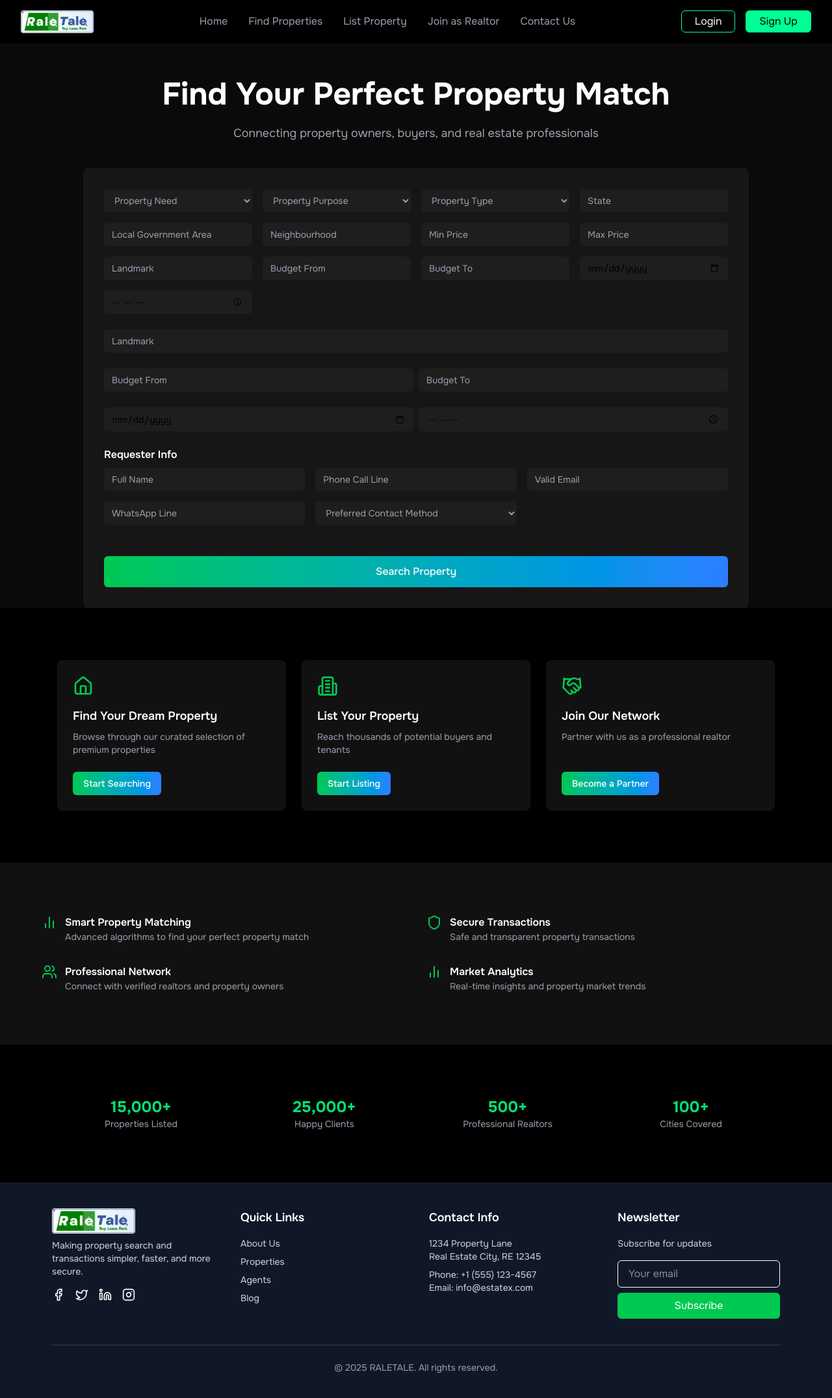
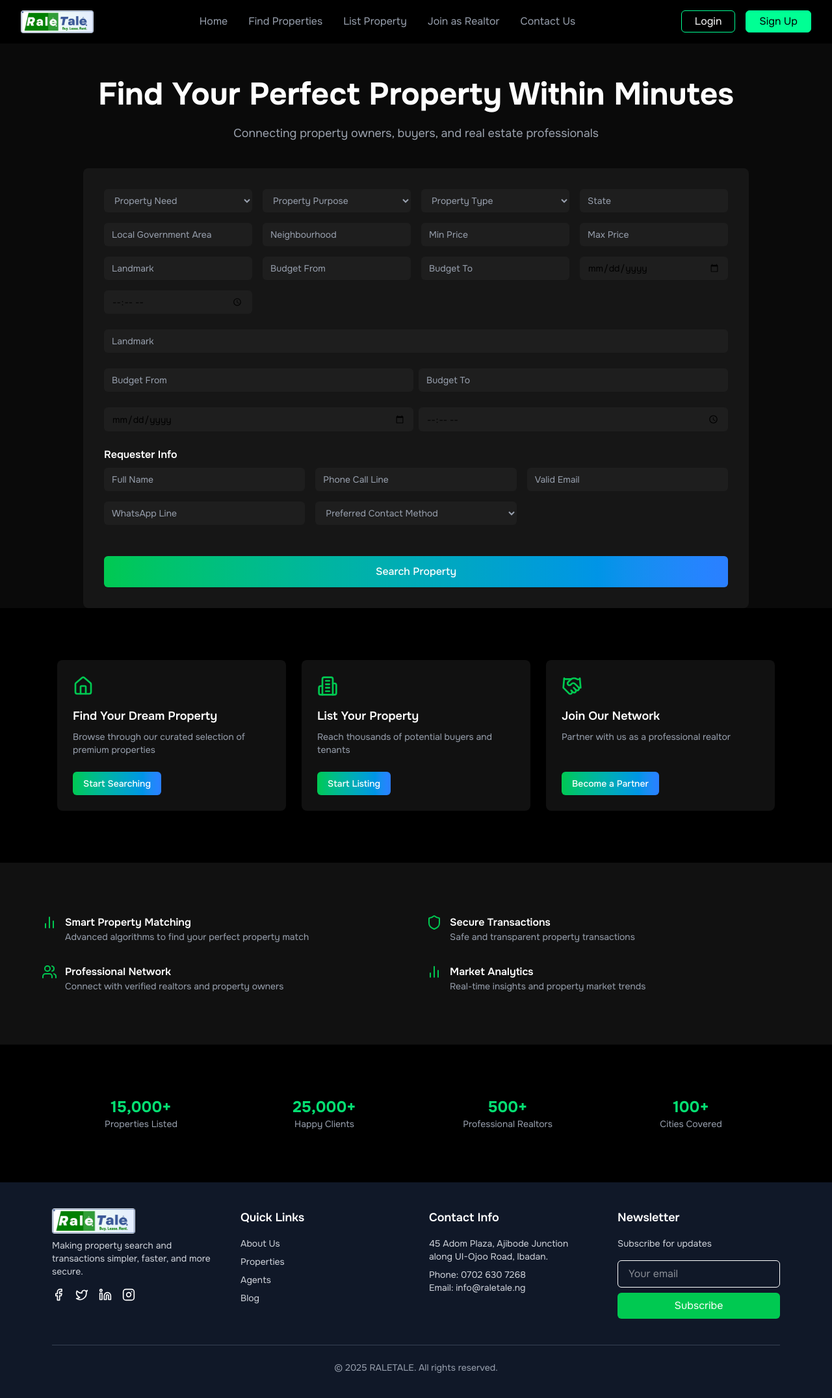
Before and after one commit to Yemipidan-org/rale_tale_frontend, a React (Vite) app: page / in a window 1280 px wide. Shown: the top 2152 px of the page at 65% size. Built offline with nearby package versions, Linux system fonts and the light colour scheme.

Commit message:
some other updates

```diff
--- a/src/components/footer.jsx
+++ b/src/components/footer.jsx
@@ -49,10 +49,12 @@ const Footer = () => {
         {/* Contact Info */}
         <div>
           <h3 className="text-lg font-semibold mb-4">Contact Info</h3>
-          <p className="text-sm text-gray-300">1234 Property Lane</p>
-          <p className="text-sm text-gray-300">Real Estate City, RE 12345</p>
-          <p className="text-sm text-gray-300 mt-2">Phone: +1 (555) 123-4567</p>
-          <p className="text-sm text-gray-300">Email: info@estatex.com</p>
+          <p className="text-sm text-gray-300">
+            45 Adom Plaza, Ajibode Junction along UI-Ojoo Road, Ibadan.
+          </p>
+          {/* <p className="text-sm text-gray-300">Real Estate City, RE 12345</p> */}
+          <p className="text-sm text-gray-300 mt-2">Phone: 0702 630 7268</p>
+          <p className="text-sm text-gray-300">Email: info@raletale.ng</p>
         </div>
 
         {/* Newsletter */}
--- a/src/components/hero.jsx
+++ b/src/components/hero.jsx
@@ -42,7 +42,7 @@ export default function Hero() {
       <section className="flex flex-col items-center justify-center min-h-screen bg-[#0A0A0A] px-4 sm:px-6 lg:px-8">
         {/* Title */}
         <h1 className="text-3xl sm:text-4xl lg:text-5xl text-white font-bold mt-12 text-center leading-tight">
-          Find Your Perfect Property Match
+          Find Your Perfect Property Within Minutes
         </h1>
         <p className="my-4 text-base sm:text-lg text-[#9CA3AF] text-center max-w-2xl">
           Connecting property owners, buyers, and real estate professionals
@@ -50,7 +50,6 @@ export default function Hero() {
 
         {/* Form Box */}
         <div className="bg-[#FFFFFF0D] p-6 sm:p-8 rounded-lg w-full max-w-5xl mt-6">
-
           {/* <div className="flex flex-wrap gap-3 mb-6">
             {["Buy", "Rent", "Lease"].map((option) => (
               <button
```
Also changed, not shown: public/raletale.jpg (added).
